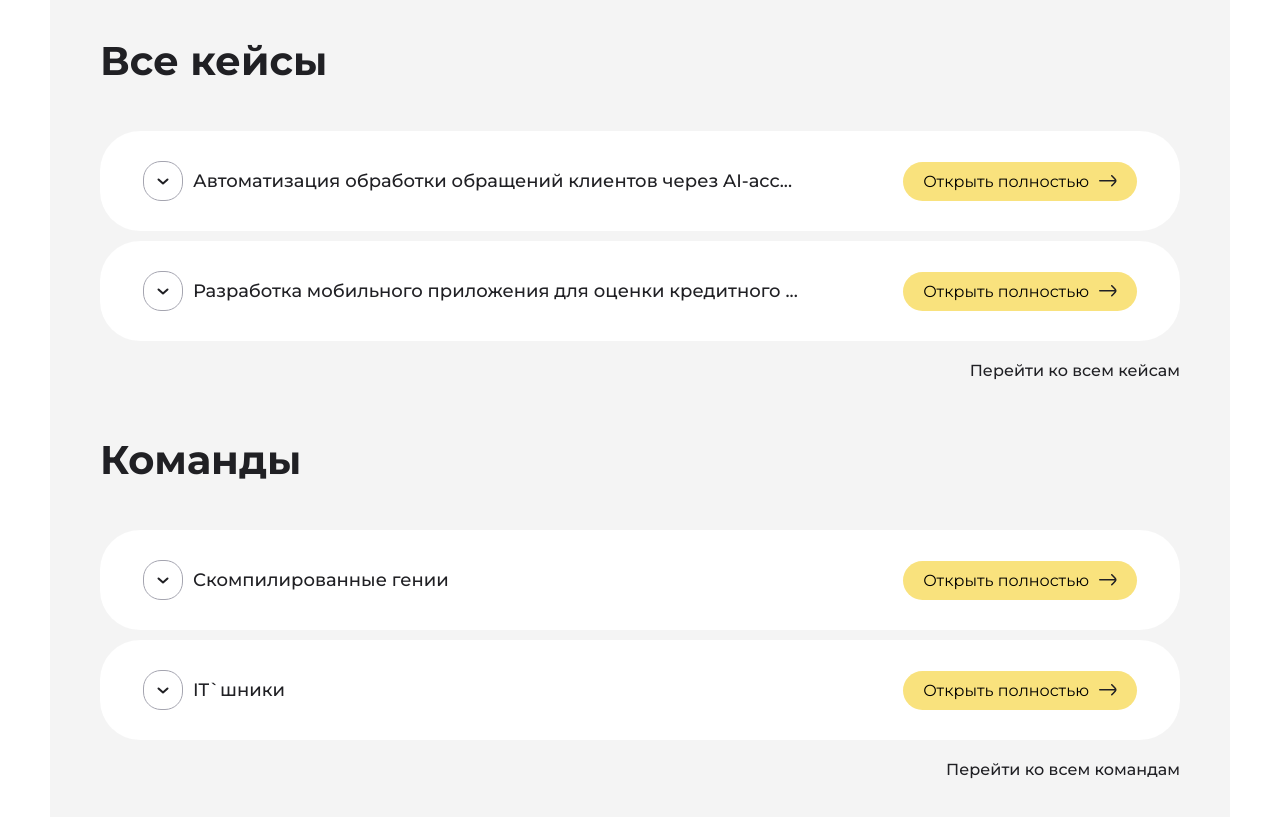
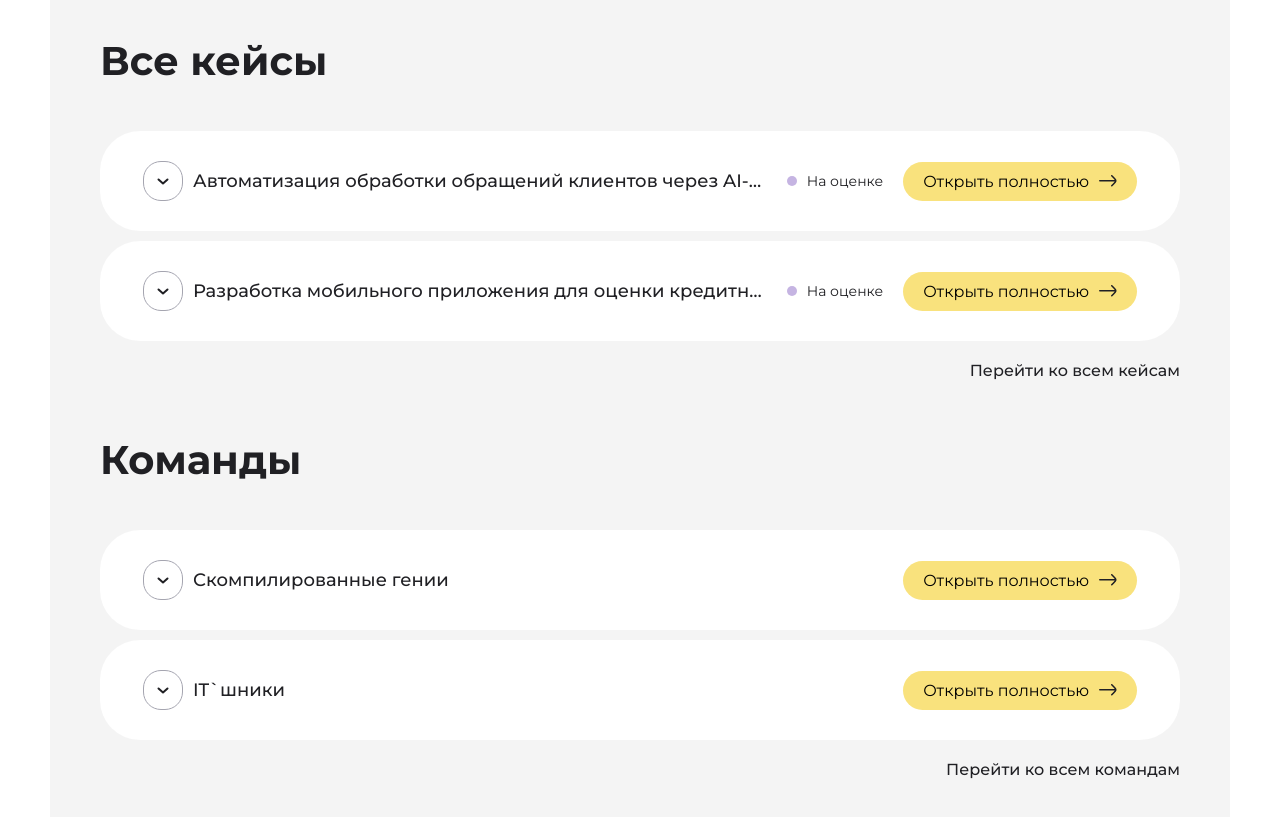
Before and after one commit to vyache31/UrFUCampusFlow, a React (Vite) app in the folder frontend/: page / in a window 1280 px wide. Shown: the part 800-1617 px from the top of the page. Built offline with nearby package versions, Linux system fonts and the light colour scheme.

Commit message:
fix: fix status of casecard

```diff
--- a/frontend/src/components/cases/CaseCard/CaseCard.tsx
+++ b/frontend/src/components/cases/CaseCard/CaseCard.tsx
@@ -125,6 +125,12 @@ const CaseCard = ({
               {displayTitle}
             </span>
           </div>
+          {type === 'case' && (
+            <div className="accordion-header-center">
+              <div className="status-dot"></div>
+              <span className="status-text">{status}</span>
+            </div>
+          )}
           <button
             className="accordion-open-btn"
             onClick={handleOpenFull}
```
